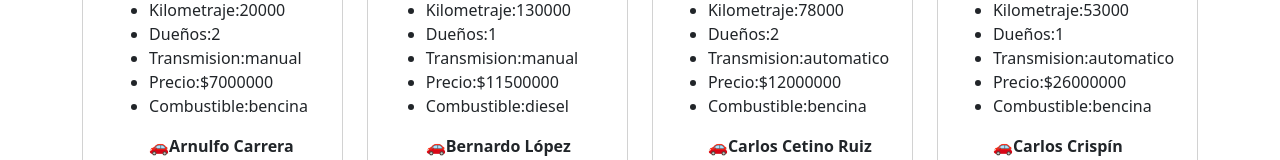
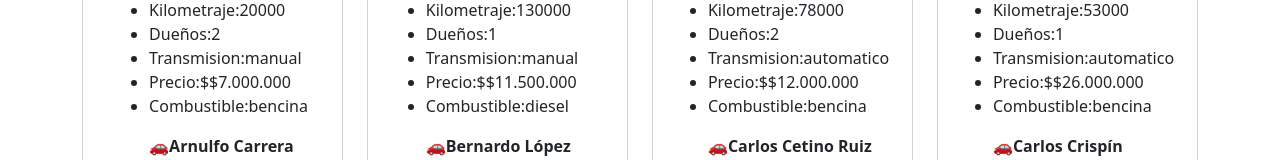
Before and after one commit to diegofuentesc/proyectoFinal, a React (Create React App) app: page / in a window 1280 px wide. Shown: the part 783-943 px from the top of the page. Built offline with nearby package versions, Linux system fonts and the light colour scheme.

Commit message:
cambio precio

```diff
--- a/src/components/CardAuto.jsx
+++ b/src/components/CardAuto.jsx
@@ -14,6 +14,8 @@ function CardAuto({ fav, auto }) {
  const navigate = useNavigate();
 
   const { usuario, eliminarAuto, autos, setAutos, AlertaFavoritos, AlertaQuitarFavoritos} = useContext(ContextoGlobal);
+
+ const pesoChileno = auto.precio.toLocaleString('es-CL', { style: 'currency', currency: 'CLP' });
 
 
 
@@ -101,7 +103,7 @@ console.log(auto);
               <li>Kilometraje:{auto.kilometraje}</li>
               <li>Dueños:{auto.duenos}</li>
               <li>Transmision:{auto.transmision}</li>
-              <li>Precio:${auto.precio}</li>
+              <li>Precio:${pesoChileno}</li>
               <li>Combustible:{auto.combustible}</li>
             </ul>
             <ul>
```
